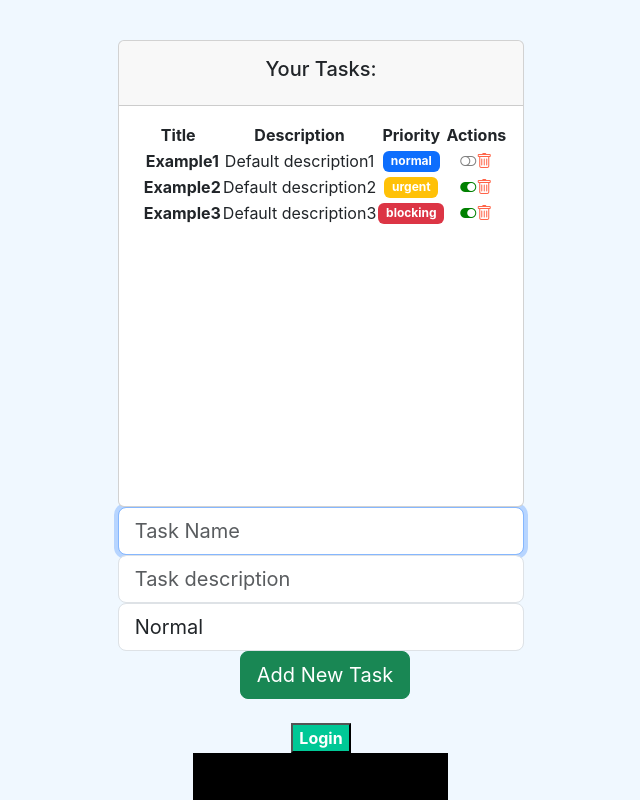
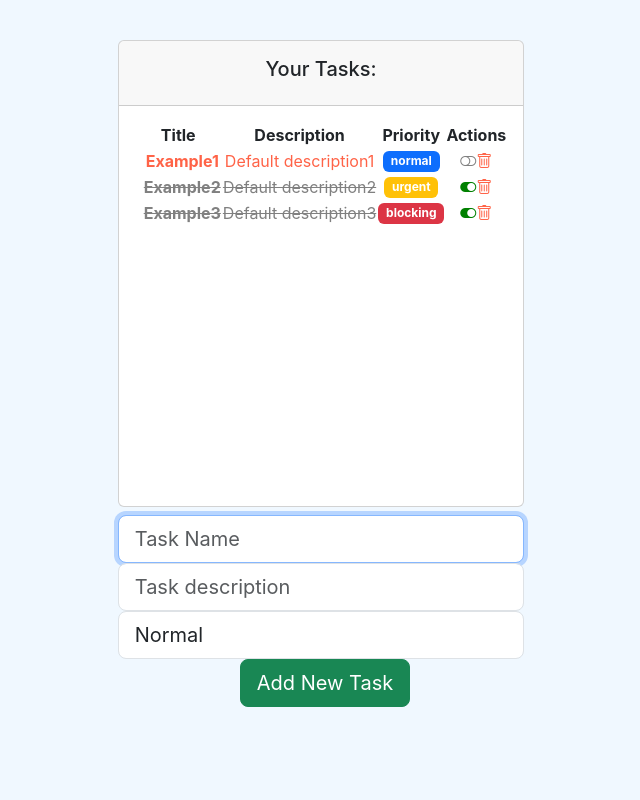
Before and after one commit to snipgamer1/AppReact, a React (Create React App) app: page / in a window 1280 px wide. Shown: the top 800 px of the page, without its empty margins (319-959 px from the left). Built offline with nearby package versions, Linux system fonts and the light colour scheme.

Commit message:
renderizado a componentes task

```diff
--- a/src/App.js
+++ b/src/App.js
@@ -51,8 +51,8 @@ function App() {
       {/* <Father></Father> */}
       {/* Ejercicios 7, 8, 9*/}
       {/* <ContactList/> */}
-      <Optionalrender/>
-      <RenderSqr/>
+      {/* <Optionalrender/>
+      <RenderSqr/> */}
     </div>
   );
 }
--- a/src/components/container/task_list.jsx
+++ b/src/components/container/task_list.jsx
@@ -4,6 +4,7 @@ import { LEVELS } from "../../models/level.enum";
 import TaskComponent from "../pure/task";
 
 // Importamos la hoja de estilos de task.scss
+import '../../styles/task.scss';
 
 import Taskform from '../pure/forms/taskForm';
 
@@ -50,7 +51,57 @@ const TaskListComponent = () => {
     const tempTasks = [...tasks];
     tempTasks.push(task);
     setTasks(tempTasks);
-}
+  }
+
+  const Table = () => {
+    return (
+        <table>
+            <thead>
+                <tr>
+                    <th scope='col'>Title</th>
+                    <th scope='col'>Description</th>
+                    <th scope='col'>Priority</th>
+                    <th scope='col'>Actions</th>
+                </tr>
+            </thead>
+            <tbody>
+                { tasks.map((task, index) => {
+                    return (
+                            <TaskComponent
+                                key={index}
+                                task={task}
+                                complete={completeTask}
+                                remove = {deleteTask}
+                            >
+                            </TaskComponent>
+                        )
+                    }
+                )}
+            </tbody>
+        </table>
+    )
+  }
+
+  let tasksTable;
+
+    if(tasks.length > 0){
+        tasksTable = <Table></Table>
+    }else{
+        tasksTable = (
+        <div>
+            <h3> There are no tasks to show</h3>
+            <h4>Please, create one</h4>
+        </div>
+        )
+    }
+
+    const loadingStyle = {
+        color: 'grey',
+        fontSize: '30px',
+        fontWeight: 'bold'
+    }
+
+
 
 
 
@@ -67,28 +118,12 @@ const TaskListComponent = () => {
             className="card-body"
             data-mdb-perfect-scrollbar="true"
             style={{ position: "relative", height: "400px" }}>
-            <table>
-                <thead>
-                <tr>
-                    <th scope="col">Title</th>
-                    <th scope="col">Description</th>
-                    <th scope="col">Priority</th>
-                    <th scope="col">Actions</th>
-                </tr>
-                </thead>
-                <tbody>
-                { tasks.map((tasks, index) => {
-                    return <TaskComponent key={index} task={tasks} complete={completeTask} remove = {deleteTask}></TaskComponent>
-                })}
-
-                </tbody>
-            </table>
-            {/* TODO: Add Loading Spinner
+            {/* TODO: Add Loading Spinner */}
             {loading ? (
               <p style={loadingStyle}>Loading tasks...</p>
             ) : (
               tasksTable
-            )} */}
+            )}
           </div>
         </div>
       </div>
--- a/src/components/pure/forms/taskForm.jsx
+++ b/src/components/pure/forms/taskForm.jsx
@@ -21,7 +21,7 @@ const Taskform = ({add, length}) => {
     }
 
     return (
-        <form onSubmit={addTask} className='d-flex justify-content-center align-items-center mb-4'>
+        <form onSubmit={addTask} className='d-flex justify-content-center align-items-center mb-4 mt-2'>
             <div className='form-outline flex-fill'>
                 <input ref={nameRef} id='inputName' type='text' className='form-control form-control-lg' required autoFocus placeholder='Task Name'/>
                 <input ref={descriptionRef} id='inputDescription' type='text' className='form-control form-control-lg' required placeholder='Task description'/>
--- a/src/components/pure/task.jsx
+++ b/src/components/pure/task.jsx
@@ -62,10 +62,22 @@ const TaskComponent = ({ task, complete, remove }) => {
         }
     }
 
+    const taskCompleted = {
+        color: 'gray',
+        fontWeight: 'bold',
+        textDecoration: 'line-through'
+    }
+
+    const taskPending = {
+        fontWeight: 'bold',
+        color: 'tomato'
+    }
+
+
 
     return (
 
-         <tr className='fw-normal' >
+         <tr className='fw-normal' style={task.completed ? taskCompleted : taskPending} >
             <th>
                 <span className='ms-2'>{task.name}</span>
             </th>
```
